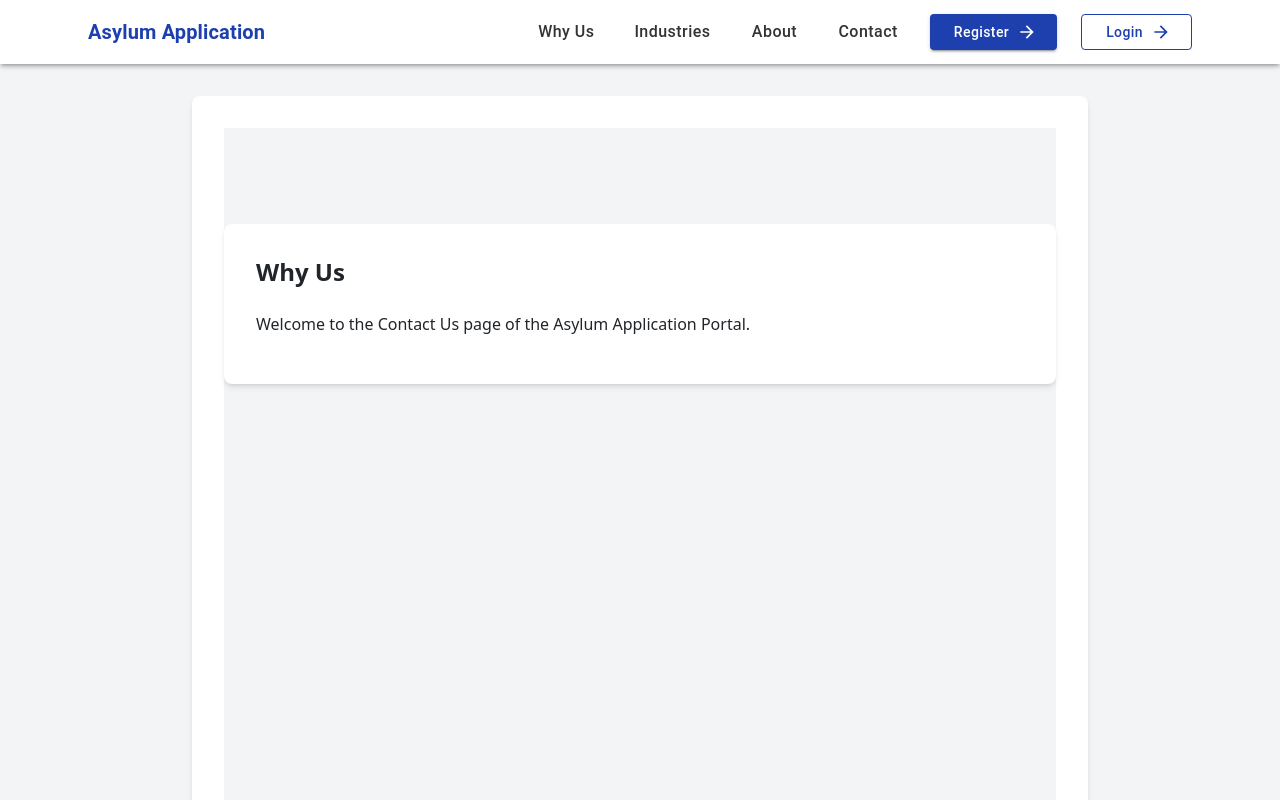
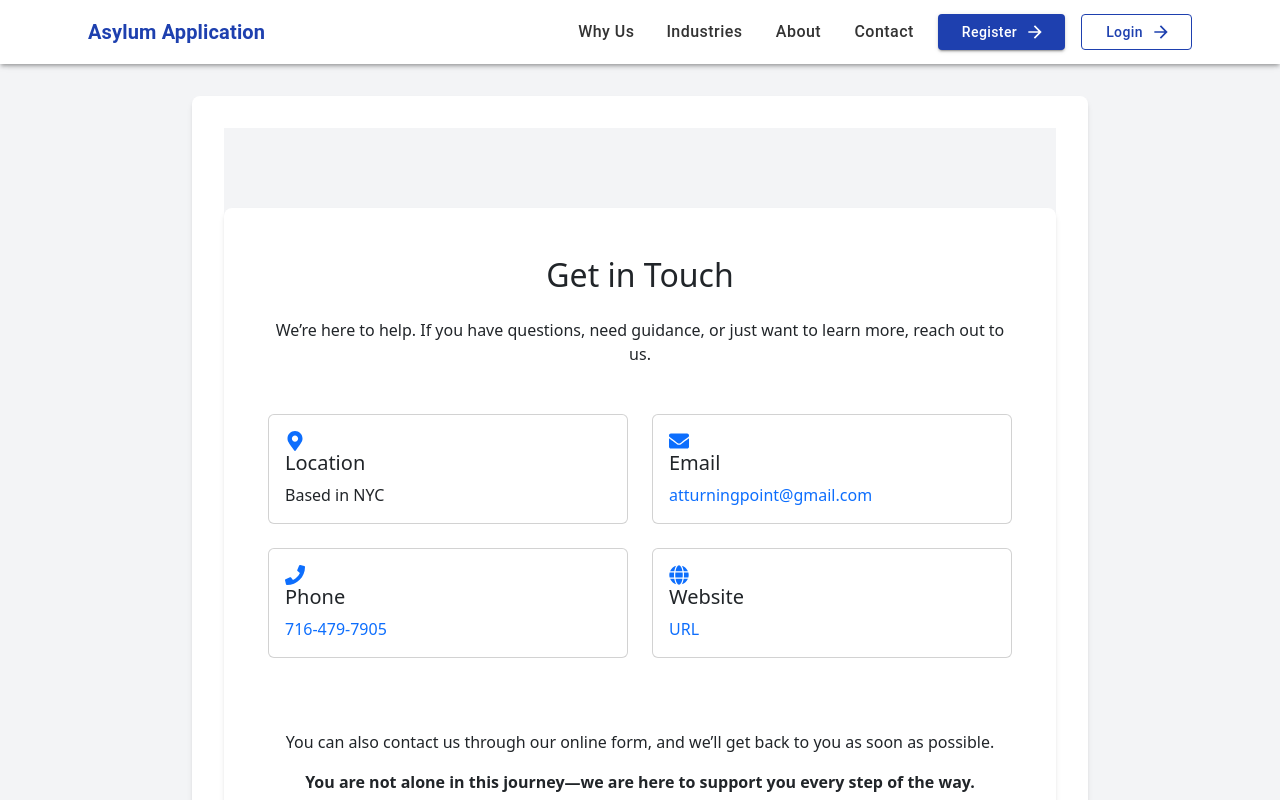
Before and after one commit to balar06/Asylum_FE, a React (Create React App) app: page /contact in a window 1280 px wide. Shown: the top 800 px of the page. Built offline with nearby package versions, Linux system fonts and the light colour scheme.

Commit message:
content integration

```diff
--- a/src/components/GuestLayout/About.js
+++ b/src/components/GuestLayout/About.js
@@ -2,9 +2,42 @@ import React from 'react';
 
 export default function About() {
   return (
-    <div>
-      <h2 className="text-2xl font-bold mb-4">Why Us</h2>
-      <p>Welcome to the About page of the Asylum Application Portal.</p>
+    <div className="container mt-3">
+      <h2 className="text-center mb-4">Our Story</h2>
+      <p>
+        Asylum Line was founded with a simple but powerful belief: everyone deserves a fair shot at safety, no matter their financial situation.
+        After working in humanitarian and business immigration for over two years, we saw countless asylum seekers struggle—not because they didn’t qualify,
+        but because the process was expensive, confusing, and inaccessible. The U.S. immigration system is broken, overburdened, and outdated,
+        leaving thousands of vulnerable individuals without clear options.
+      </p>
+      <p>
+        We knew there had to be a better way. That’s why we built Asylum Line—to harness technology and create a user-friendly, automated solution that
+        makes applying for asylum as simple as filing taxes online. Our mission is to take the stress and guesswork out of the asylum process,
+        so you can focus on what truly matters: rebuilding your life in safety and dignity.
+      </p>
+
+      <div className="row mt-5">
+        <div className="col-md-6 mb-4">
+          <div className="card h-100">
+            <div className="card-body">
+              <h5 className="card-title">Our Vision</h5>
+              <p className="card-text">
+                To make asylum accessible, affordable, and stress-free for everyone in need, using cutting-edge technology and automation.
+              </p>
+            </div>
+          </div>
+        </div>
+        <div className="col-md-6 mb-4">
+          <div className="card h-100">
+            <div className="card-body">
+              <h5 className="card-title">Our Approach</h5>
+              <p className="card-text">
+                We simplify complex paperwork and legal processes, providing a clear, guided pathway for asylum seekers.
+              </p>
+            </div>
+          </div>
+        </div>
+      </div>
     </div>
   );
 }
--- a/src/components/GuestLayout/Contact.js
+++ b/src/components/GuestLayout/Contact.js
@@ -1,10 +1,74 @@
 import React from 'react';
+import { FaMapMarkerAlt, FaEnvelope, FaPhone, FaGlobe } from 'react-icons/fa';
 
 export default function Contact() {
   return (
-    <div>
-      <h2 className="text-2xl font-bold mb-4">Why Us</h2>
-      <p>Welcome to the Contact Us page of the Asylum Application Portal.</p>
+    <div className="container mt-3">
+      <h2 className="text-center mb-4">Get in Touch</h2>
+      <p className="text-center">
+        We’re here to help. If you have questions, need guidance, or just want to learn more, reach out to us.
+      </p>
+
+      <div className="row mt-5">
+        <div className="col-md-6 mb-4">
+          <div className="card h-100">
+            <div className="card-body">
+              <h5 className="card-title">
+                <FaMapMarkerAlt className="me-2 text-primary" /> Location
+              </h5>
+              <p className="card-text">Based in NYC</p>
+            </div>
+          </div>
+        </div>
+
+        <div className="col-md-6 mb-4">
+          <div className="card h-100">
+            <div className="card-body">
+              <h5 className="card-title">
+                <FaEnvelope className="me-2 text-primary" /> Email
+              </h5>
+              <p className="card-text">
+                <a href="mailto:atturningpoint@gmail.com" className="text-decoration-none">
+                  atturningpoint@gmail.com
+                </a>
+              </p>
+            </div>
+          </div>
+        </div>
+
+        <div className="col-md-6 mb-4">
+          <div className="card h-100">
+            <div className="card-body">
+              <h5 className="card-title">
+                <FaPhone className="me-2 text-primary" /> Phone
+              </h5>
+              <p className="card-text">
+                <a href="tel:7164797905" className="text-decoration-none">
+                  716-479-7905
+                </a>
+              </p>
+            </div>
+          </div>
+        </div>
+
+        <div className="col-md-6 mb-4">
+          <div className="card h-100">
+            <div className="card-body">
+              <h5 className="card-title">
+                <FaGlobe className="me-2 text-primary" /> Website
+              </h5>
+              <p className="card-text">
+                <a href="https://asylumapp.netlify.app" className="text-decoration-none">URL</a>
+              </p>
+            </div>
+          </div>
+        </div>
+      </div>
+
+      <div className="text-center mt-5">
+        <p>You can also contact us through our online form, and we’ll get back to you as soon as possible.</p>
+        <p className="fw-bold">You are not alone in this journey—we are here to support you every step of the way.</p>
+      </div>
     </div>
   );
 }
--- a/src/components/GuestLayout/GuestLayout.js
+++ b/src/components/GuestLayout/GuestLayout.js
@@ -6,7 +6,7 @@ export default function GuestLayout({ children }) {
   return (
     <div className="min-h-screen bg-gray-100 flex flex-col items-center">
       <Header />
-      <main className="w-full max-w-4xl bg-white p-8 shadow-md rounded-lg my-8 mt-24">
+      <main className="w-full max-w-4xl bg-white p-8 shadow-md rounded-lg my-6 mt-20">
         {children}
       </main>
       <Footer />
--- a/src/components/GuestLayout/Header.js
+++ b/src/components/GuestLayout/Header.js
@@ -14,26 +14,38 @@ export default function Header() {
   return (
     <AppBar position="fixed" elevation={3} sx={{ backgroundColor: '#ffffff', color: '#333' }}>
       <Container>
-        <Toolbar sx={{ justifyContent: 'space-between' }}>
+        <Toolbar sx={{ justifyContent: 'space-between', flexWrap: 'wrap' }}>
           {/* Logo */}
           <Typography
             component={Link}
             to="/"
             variant="h6"
-            sx={{ fontWeight: 'bold', color: '#1e40af', textDecoration: 'none' }}
+            sx={{ fontWeight: 'bold', color: '#1e40af', textDecoration: 'none', flexGrow: 1 }}
           >
             Asylum Application
           </Typography>
 
-          {/* Navigation Links + Buttons */}
-          <Stack direction="row" spacing={3} alignItems="center">
+          {/* Navigation Links & Buttons */}
+          <Stack
+            direction="row"
+            spacing={2}
+            alignItems="center"
+            sx={{
+              flexWrap: 'wrap',
+              justifyContent: 'flex-end',
+            }}
+          >
             {navLinks.map((link) => (
               <Button
                 key={link.label}
                 component={Link}
                 to={link.path}
                 color="inherit"
-                sx={{ fontSize: '1rem', textTransform: 'none' }}
+                sx={{
+                  fontSize: '1rem',
+                  textTransform: 'none',
+                  whiteSpace: 'nowrap',
+                }}
               >
                 {link.label}
               </Button>
--- a/src/components/GuestLayout/WhyUs.js
+++ b/src/components/GuestLayout/WhyUs.js
@@ -2,9 +2,56 @@ import React from 'react';
 
 export default function WhyUs() {
   return (
-    <div>
-      <h2 className="text-2xl font-bold mb-4">Why Us</h2>
-      <p>Welcome to the Why Us page of the Asylum Application Portal.</p>
+    <div className="container mt-3">
+      <h2 className="text-center mb-4">Why Us</h2>
+      <p>
+        At Asylum Line, we understand how overwhelming and costly the asylum process can be—because we’ve seen it firsthand. The traditional immigration system in the U.S. is overburdened, complex, and expensive, making it difficult for those who need protection the most. We believe technology can change that. Just like TurboTax revolutionized tax filing, Asylum Line is transforming the asylum process by making it accessible, affordable, and easy to navigate. Our streamlined platform guides you through each step, allowing you to generate a complete asylum application packet for a fraction of the cost of hiring an attorney. By leveraging technology, we remove unnecessary barriers and put control back into your hands.
+      </p>
+
+      <h3 className="mt-5">Who We Help</h3>
+
+      <div className="row">
+        <div className="col-md-6 mb-4">
+          <div className="card h-100">
+            <div className="card-body">
+              <h5 className="card-title">Asylum Seekers</h5>
+              <p className="card-text">
+                If you are fleeing persecution and looking for safety in the U.S., we provide a clear and affordable way to submit your application.
+              </p>
+            </div>
+          </div>
+        </div>
+        <div className="col-md-6 mb-4">
+          <div className="card h-100">
+            <div className="card-body">
+              <h5 className="card-title">Advocacy Groups & Nonprofits</h5>
+              <p className="card-text">
+                If you help asylum seekers navigate the system, our platform simplifies the paperwork so you can focus on support and advocacy.
+              </p>
+            </div>
+          </div>
+        </div>
+        <div className="col-md-6 mb-4">
+          <div className="card h-100">
+            <div className="card-body">
+              <h5 className="card-title">Community Support Networks</h5>
+              <p className="card-text">
+                Volunteers, religious organizations, and local groups can use Asylum Line to guide individuals through the process with ease.
+              </p>
+            </div>
+          </div>
+        </div>
+        <div className="col-md-6 mb-4">
+          <div className="card h-100">
+            <div className="card-body">
+              <h5 className="card-title">Pro Bono Legal Clinics</h5>
+              <p className="card-text">
+                For attorneys and law students providing free legal aid, Asylum Line offers a structured, accessible way to complete asylum applications efficiently.
+              </p>
+            </div>
+          </div>
+        </div>
+      </div>
     </div>
   );
 }
```
